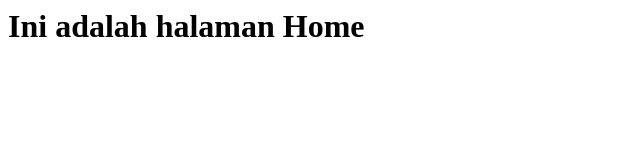
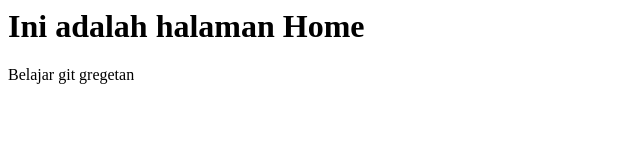
Before and after one commit to humanizar/belajar-git, a plain HTML site: page index.html in a window 1280 px wide. Shown: the whole page, without its empty margins (0-640 px from the left). Drawn offline with Linux system fonts and the light colour scheme.

Commit message:
Belajar git greget

```diff
--- a/index.html
+++ b/index.html
@@ -5,5 +5,6 @@
 	</head>
 	<body>
 		<h1>Ini adalah halaman Home</h1>
+		<p>Belajar git gregetan</p>
 	</body>
 </html>
```
